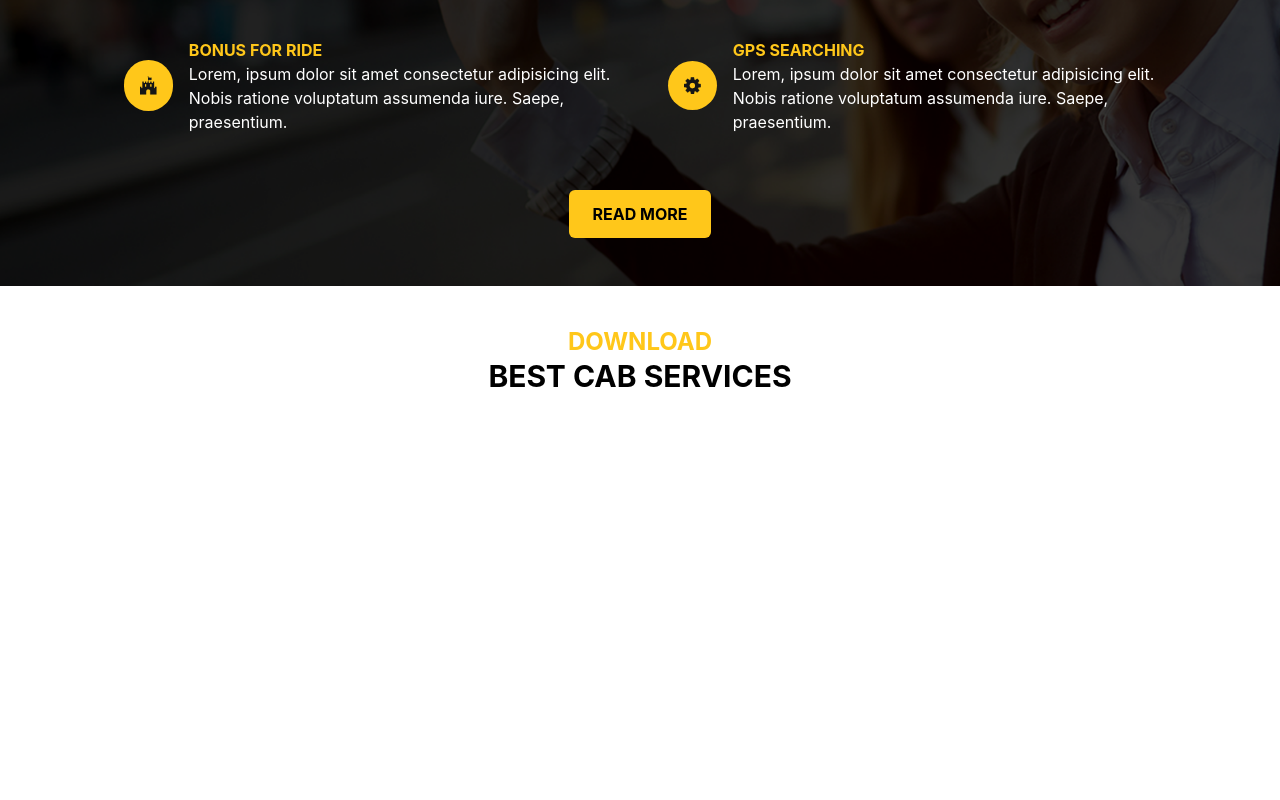
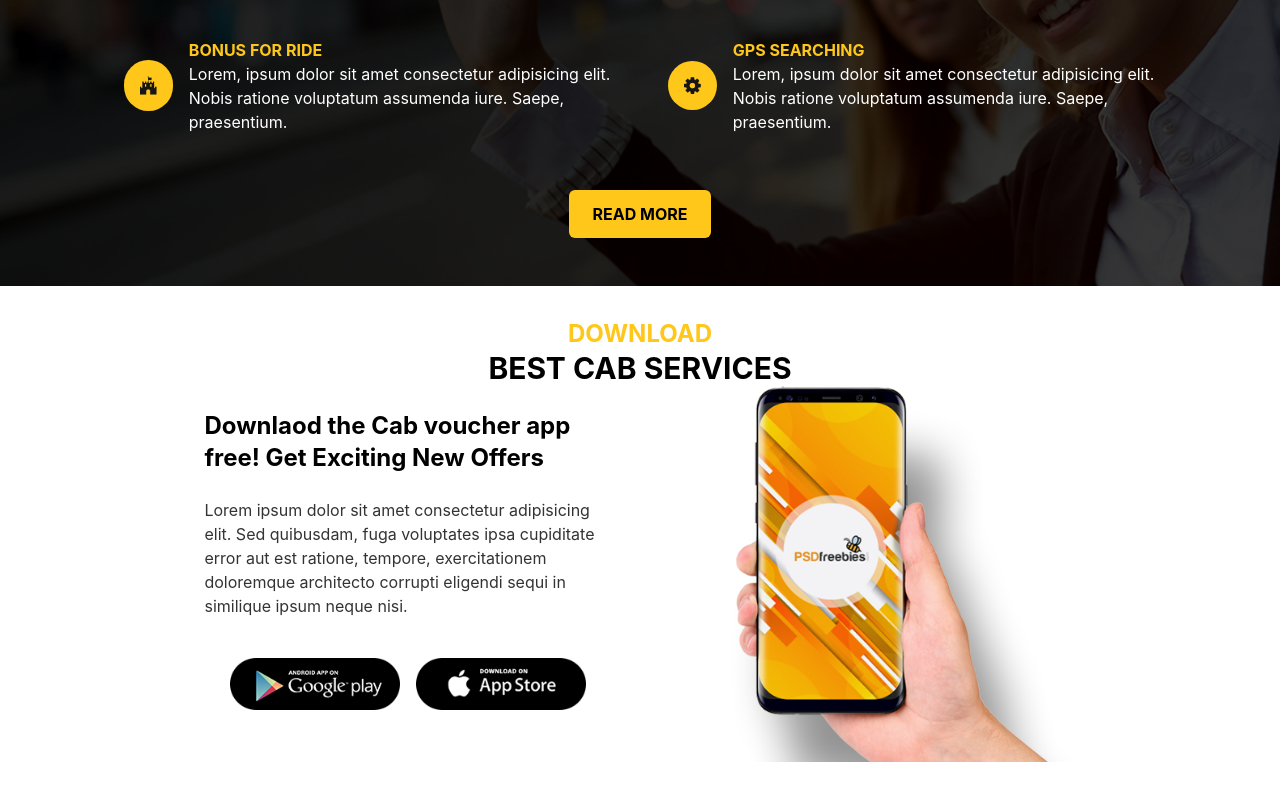
Before and after one commit to Rajebulalam/Taxi-Cab, a React (Create React App) app: page / in a window 1280 px wide. Shown: the part 1932-2732 px from the top of the page. Before the commit the page ends 2366 px from the top, so only its background shows below. Built offline with nearby package versions, Linux system fonts and the light colour scheme.

Commit message:
Download Part Created

```diff
--- a/src/Pages/Home/Download.js
+++ b/src/Pages/Home/Download.js
@@ -1,16 +1,26 @@
 import React from 'react';
+import googlePlay from '../../images/google_play.png';
+import apple from '../../images/apple.png';
+import mobile from '../../images/mobile.png';
 
 const Download = () => {
     return (
-        <section className='w-full sm:w-11/12 px-4 py-10 sm:px-16 mx-auto'>
+        <section className='w-full sm:w-11/12 px-4 pt-8 sm:px-16 mx-auto'>
             <h3 className='text-primary font-bold text-center text-2xl uppercase'>Download</h3>
             <h2 className='text-black font-bold text-center text-3xl uppercase'>Best Cab Services</h2>
-            <div className='grid grid-cols-1 sm:grid-cols-2 gap-7'>
+            <div className='grid grid-cols-1 sm:grid-cols-2 gap-14 pb-10 w-full sm:w-5/6 mx-auto'>
                 <div>
-
+                    <h2 className='text-black font-bold py-6 text-2xl'>Downlaod the Cab voucher app free! Get Exciting New Offers</h2>
+                    <p>Lorem ipsum dolor sit amet consectetur adipisicing elit. Sed quibusdam, fuga voluptates ipsa cupiditate error aut est ratione, tempore, exercitationem doloremque architecto corrupti eligendi sequi in similique ipsum neque nisi.</p>
+                    <div className='flex items-center justify-center'>
+                        <div className='grid grid-cols-1 sm:grid-cols-2 gap-4 py-10 '>
+                            <img src={googlePlay} className='w-[170px]' alt="googlePlay" />
+                            <img src={apple} className='w-[170px]' alt="appleApp" />
+                        </div>
+                    </div>
                 </div>
-                <div>
-
+                <div className='sm:flex items-center justify-center pl-0 sm:pl-16 hidden'>
+                    <img src={mobile} alt="mobile" />
                 </div>
             </div>
         </section>
```
